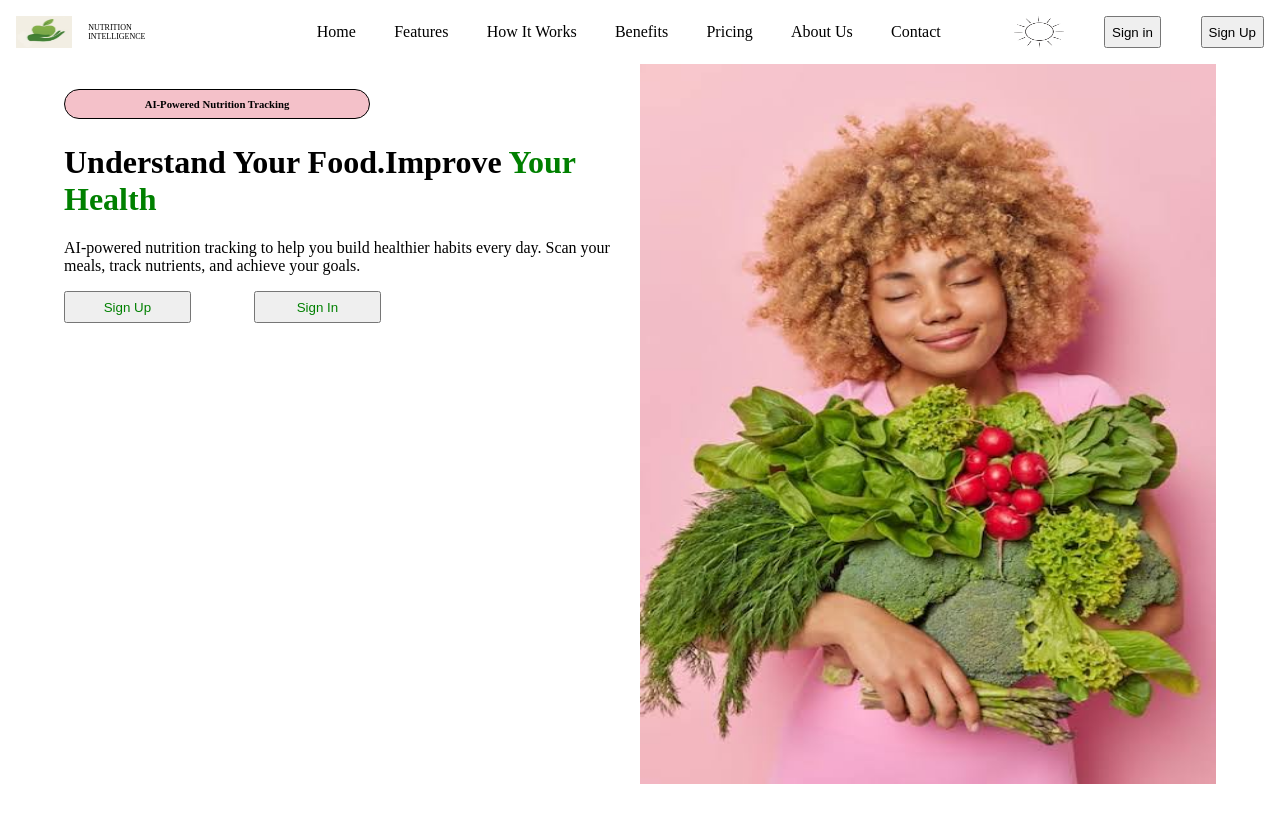
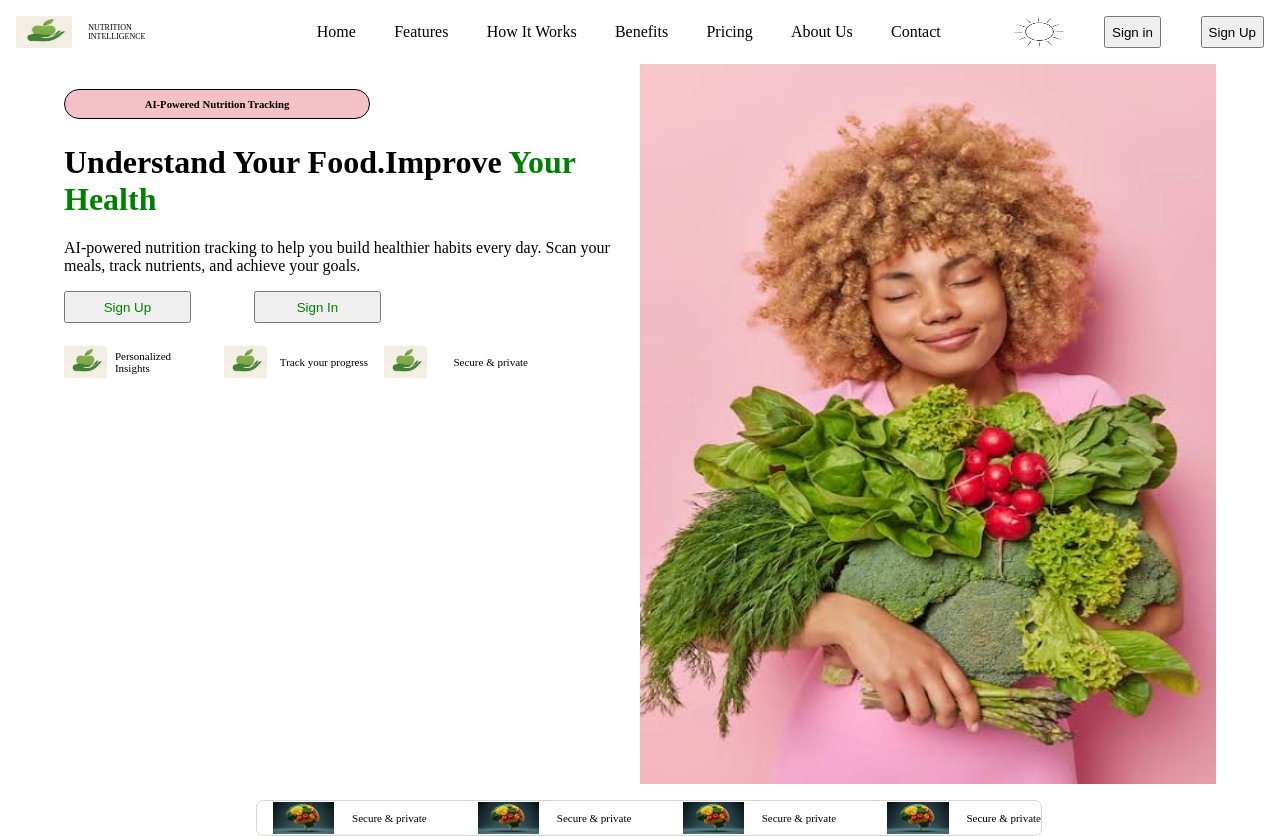
Before and after one commit to sahiba2503/DecodeYourPlateAINutritionIntelligence, a React (Vite) app: page / in a window 1280 px wide. Before the commit the page ends 800 px from the top, so only its background shows below. Built offline with nearby package versions, Linux system fonts and the light colour scheme.

Commit message:
add body content

```diff
--- a/src/MainContainer.jsx
+++ b/src/MainContainer.jsx
@@ -1,7 +1,10 @@
 import nutritionimgA from "./assets/nutritionimgA.jpg";
-
+import nutritionImgC from "./assets/nutritionImgC.jpg";
+import nutritionImg from "./assets/nutritionImg.jpg";
 function MainContainer() {
   return (
+
+    <div>
     <div className="bodyContainer">
       <div className="mainContant">
         <h6>AI-Powered Nutrition Tracking</h6>
@@ -11,16 +14,47 @@ function MainContainer() {
         <button>Sign Up</button>
         <button>Sign In</button>
         </div>
-        {/* <div className="mainInfo">
-            <div>Personalized Insights</div>
-            <div>Track your progress</div>
-            <div>Secure & private</div>
-        </div> */}
+
+        <div className="mainInfo">
+          <div>
+            <img src={nutritionImgC} />
+            <p>Personalized Insights</p>
+          </div>
+            <div>
+            <img src={nutritionImgC} />
+            <p>Track your progress</p>
+          </div>
+          <div>
+            <img src={nutritionImgC} />
+            <p>Secure & private</p>
+          </div>
+        </div>
+
       </div>
       <div className="mainImage">
         <img src={nutritionimgA}  />
       </div>
     </div>
+    <div className="bodyfoote">
+      <div>
+            <img src={nutritionImg} />
+            <p>Secure & private</p>
+          </div>
+          <div>
+            <img src={nutritionImg} />
+            <p>Secure & private</p>
+          </div>
+          <div>
+            <img src={nutritionImg} />
+            <p>Secure & private</p>
+          </div>
+          <div>
+            <img src={nutritionImg} />
+            <p>Secure & private</p>
+          </div>
+    </div>
+    </div>
+
   )
 }
 
--- a/src/index.css
+++ b/src/index.css
@@ -99,10 +99,57 @@ width: 50%;
   height: 2rem;
   color:green;
 }
-/* .mainInfo{
-    border: 2px solid green;
+.mainInfo{
+    /* border: 2px solid green; */
     width: 100%;
     display: flex;
     flex-direction: row;
     margin-top: 1rem;
-} */
+}
+ .mainInfo div {
+    /* border: 1px solid black; */
+     width: 25%;
+     display: flex;
+     flex-direction: row;
+     align-items: center;
+     justify-content: space-between;
+     margin-right: 1rem;
+ }
+ .mainInfo div img{
+     width: 30%;
+     height: 2rem;
+ }
+  .mainInfo div p{
+    font-size: 11px;
+    margin-left: 0.5rem;
+ }
+ .bodyfoote{
+    border: 0.5px solid rgb(217, 213, 213);
+   width: 60%;
+    display: flex;
+    flex-direction: row;
+    justify-content: space-between;
+    margin-top: 1rem;
+    margin-left: 20%;
+    background-color: white;
+    padding-left: 1rem;
+    border-radius: 7px;
+
+ }
+ .bodyfoote div{
+    /* border: 1px solid black; */
+   width: 20%;
+     display: flex;
+     flex-direction: row;
+     align-items: center;
+     justify-content: space-between;
+
+ }
+ .bodyfoote div img{
+    width: 40%;
+     height: 2rem;
+ }
+    .bodyfoote div p{
+    font-size: 11px;
+    margin-left: 0.5rem;
+ }
```
